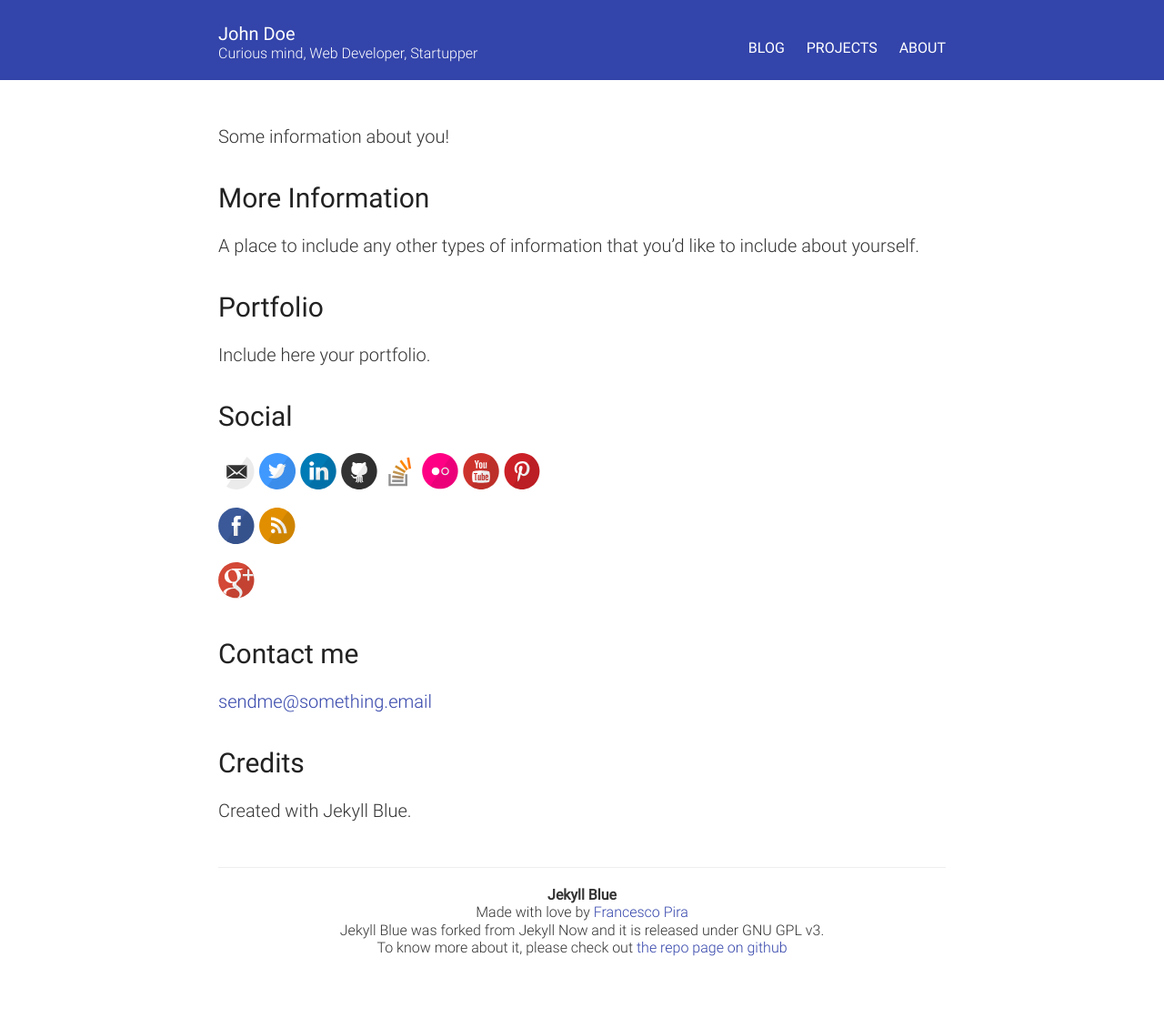
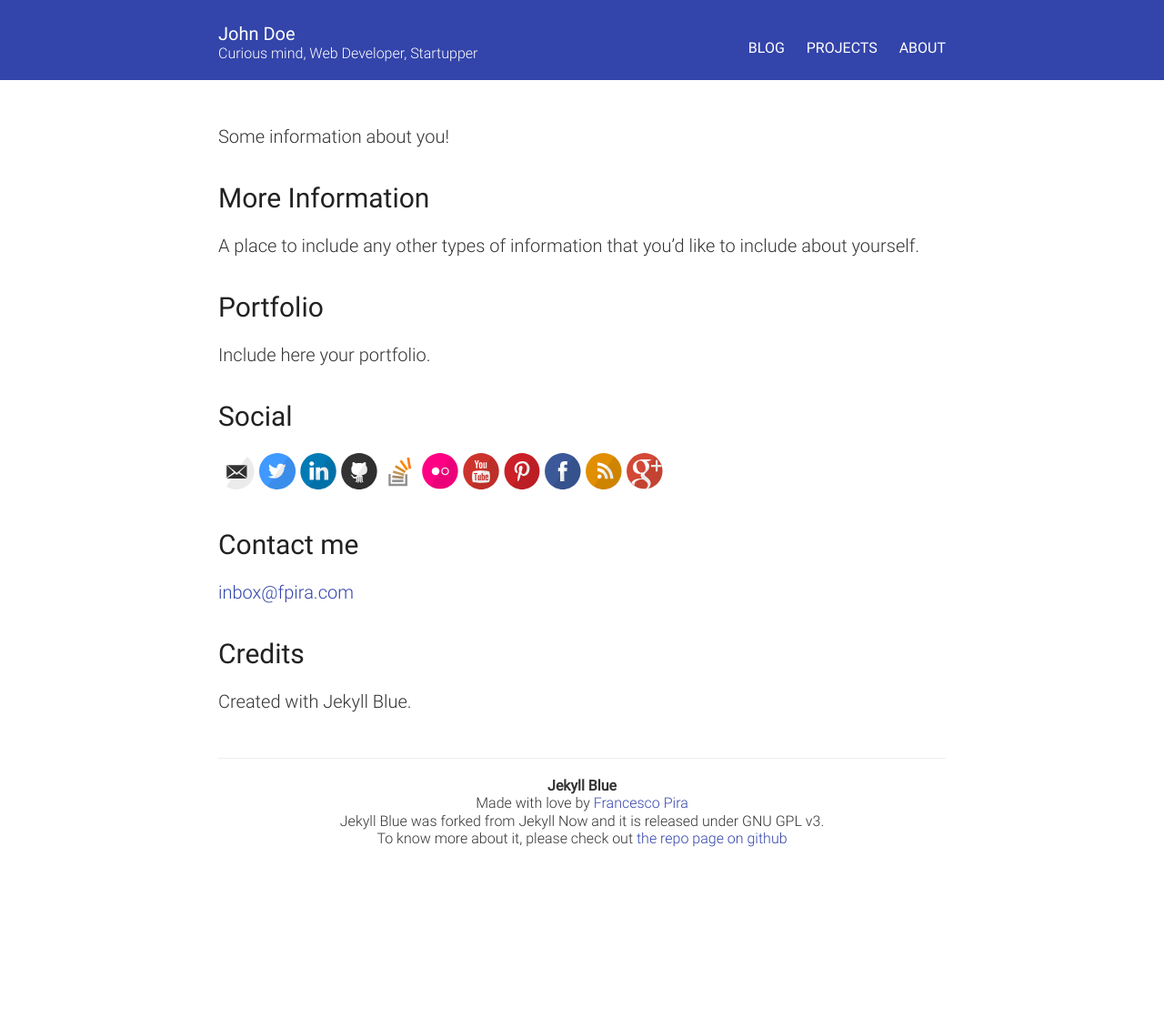
Before and after one commit to pirafrank/Jekyll-Blue, a Jekyll site: the page built from pages/about.md, in a window 1280 px wide. Shown: the whole page at 91% size. Built offline with Jekyll 4.4.1, drawn with Linux system fonts in a browser that asks for light colours; Markdown is read by kramdown in place of the engine named in the settings; after the commit the page ends 999 px from its top, so only the background shows below that.

Commit message:
small fixes

```diff
--- a/css/home/home.scss
+++ b/css/home/home.scss
@@ -81,14 +81,6 @@ h1 {
   text-align: center;
   background-color: $darkGray; //$darkBlue
   padding: 20px 0px 20px 0px;
-}
-
-.social {
-
-  @include mobile {
-    padding-top: 10px;
-    padding-bottom: 10px;
-  }
 }
 
 .news {
--- a/pages/about.md
+++ b/pages/about.md
@@ -19,11 +19,13 @@ Include here your portfolio.
 
 ### Social
 
-{% include svg-icons.html %}
+<div class="social">
+  {% include svg-icons.html %}
+</div>
 
 ### Contact me
 
-[sendme@something.email](mailto:sendme@something.email)
+[inbox@fpira.com](mailto:inbox@fpira.com)
 
 ### Credits
 
--- a/style.scss
+++ b/style.scss
@@ -266,6 +266,14 @@ nav { // edit this to change navbar appearance
   position:fixed; top:2%; right:2%;
 }
 
+.social {
+
+  @include mobile {
+    padding-top: 10px;
+    padding-bottom: 10px;
+  }
+}
+
 //
 // .main
 //
```
